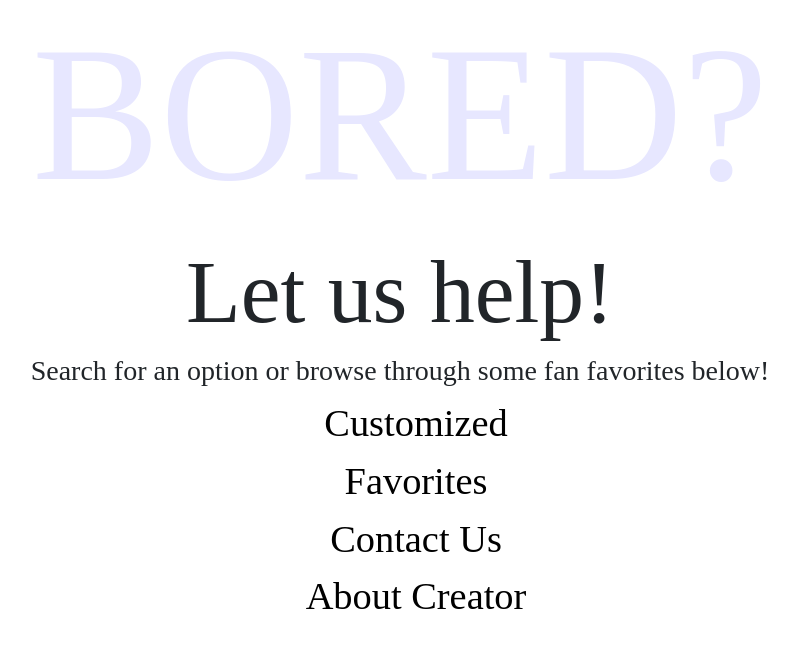
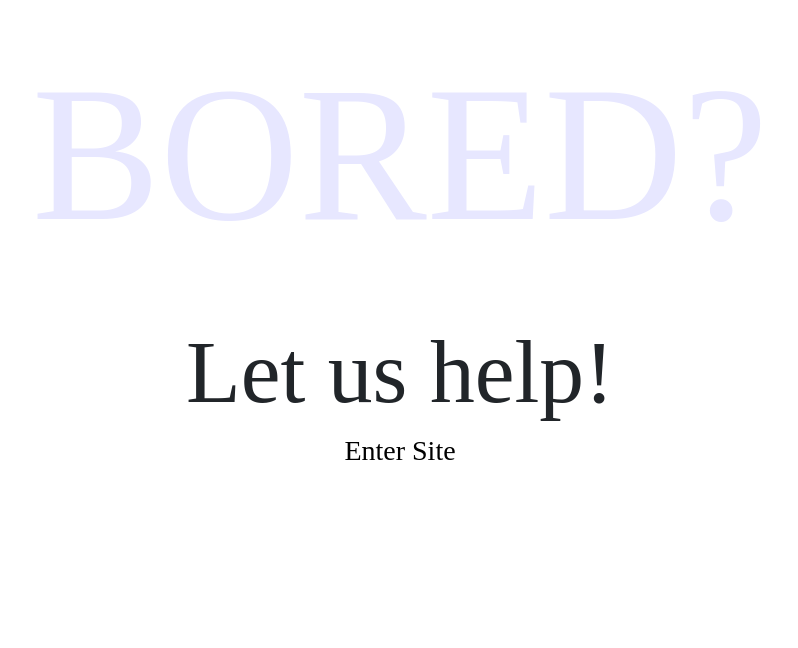
Before and after one commit to rneimeyer/project2-react-bored, a React (Create React App) app: page / in a window 1280 px wide. Shown: the top 648 px of the page, without its empty margins (240-1038 px from the left). Built offline with nearby package versions, Linux system fonts and the light colour scheme; a web font is replaced by a local one.

Commit message:
updated header spacing, home enter site link, and email body

```diff
--- a/src/Group/Group.js
+++ b/src/Group/Group.js
@@ -48,7 +48,7 @@ function Group({ groupClass, favoriteArr, setFavoriteArr}) {
           <ProgressBar now={groupData.accessibility*100} /><br/>
           <Button onClick={handleClick}>Add to Your Favorites!</Button><br/>
         <Button onClick={displayChoice}>Refresh</Button><br/>
-        <Card.Link href = 'mailto:yourfriend@email.com?subject=Activity Idea!&body=typeData'>Send to a friend!</Card.Link>
+        <Card.Link href = 'mailto:yourfriend@email.com?subject=Activity Idea!&body=Check out this idea!(add your idea here)'>Send to a friend!</Card.Link>
           </Card.Body>
       </Card>
         )
--- a/src/Home/Home.css
+++ b/src/Home/Home.css
@@ -9,6 +9,7 @@
     animation-duration: 4s;
     animation-iteration-count: infinite;
     animation-direction: alternate;
+    padding: 40px;
 }
 .homeH2 {
     font-size: 7vw;
--- a/src/Home/Home.js
+++ b/src/Home/Home.js
@@ -6,13 +6,13 @@ function Home() {
       <div className="Home">
         <h1 className="homeName">BORED?</h1>
         <h2 className="homeH2">Let us help!</h2>
-        <h3>Search for an option or browse through some fan favorites below!</h3>
-        <ul>
+        <h3><Link to="/customized" className="links">Enter Site</Link></h3>
+        {/* <ul>
           <li><Link to="/customized" className="links"> Customized </Link></li>
           <li><Link to="/favorites" className="links"> Favorites </Link></li>
           <li><Link to="/contact" className="links"> Contact Us </Link></li>
           <li><Link to="/about" className="links"> About Creator </Link></li>
-          </ul>
+          </ul> */}
       </div>
     );
   }
--- a/src/Nav/Nav.css
+++ b/src/Nav/Nav.css
@@ -9,6 +9,7 @@
   h1 {
     font-family: 'Rock Salt';
     font-weight: 400;
+    padding: 20px;
   }
 
 .act {
--- a/src/Type/Type.js
+++ b/src/Type/Type.js
@@ -47,7 +47,7 @@ const showCard = () => {
         <ProgressBar now={typeData.accessibility*100} /><br/>
         <Button onClick={handleClick}>Add to Your Favorites!</Button><br/>
     <Button onClick={displayChoice}>Refresh</Button><br/>
-    <Card.Link href = 'mailto:yourfriend@email.com?subject=Activity Idea!&body=typeData'>Send to a friend!</Card.Link>
+    <Card.Link href = 'mailto:yourfriend@email.com?subject=Activity Idea!&body=Check out this idea!(add your idea here)'>Send to a friend!</Card.Link>
         </Card.Body>
     </Card>
         )
@@ -75,17 +75,6 @@ const showCard = () => {
       </select>
       <input type="submit" value="See your options!" />
       </form>
-      {/* <Card style={{width: '18rem'}} className="mx-auto">
-          <Card.Body>
-        <Card.Title>{typeData.activity}!</Card.Title>
-        <Card.Subtitle>{typeData.type} activity </Card.Subtitle><br/>
-        <Card.Text>{typeData.participants} participant(s)</Card.Text>
-        <Card.Text>Price Range:</Card.Text>
-        <ProgressBar variant="success" now={typeData.price*100} /><br/>
-        <Card.Text>Accessibility Range:</Card.Text>
-        <ProgressBar now={typeData.accessibility*100} />
-        </Card.Body>
-    </Card> */}
     {showCard()}
 
     </div>
```
